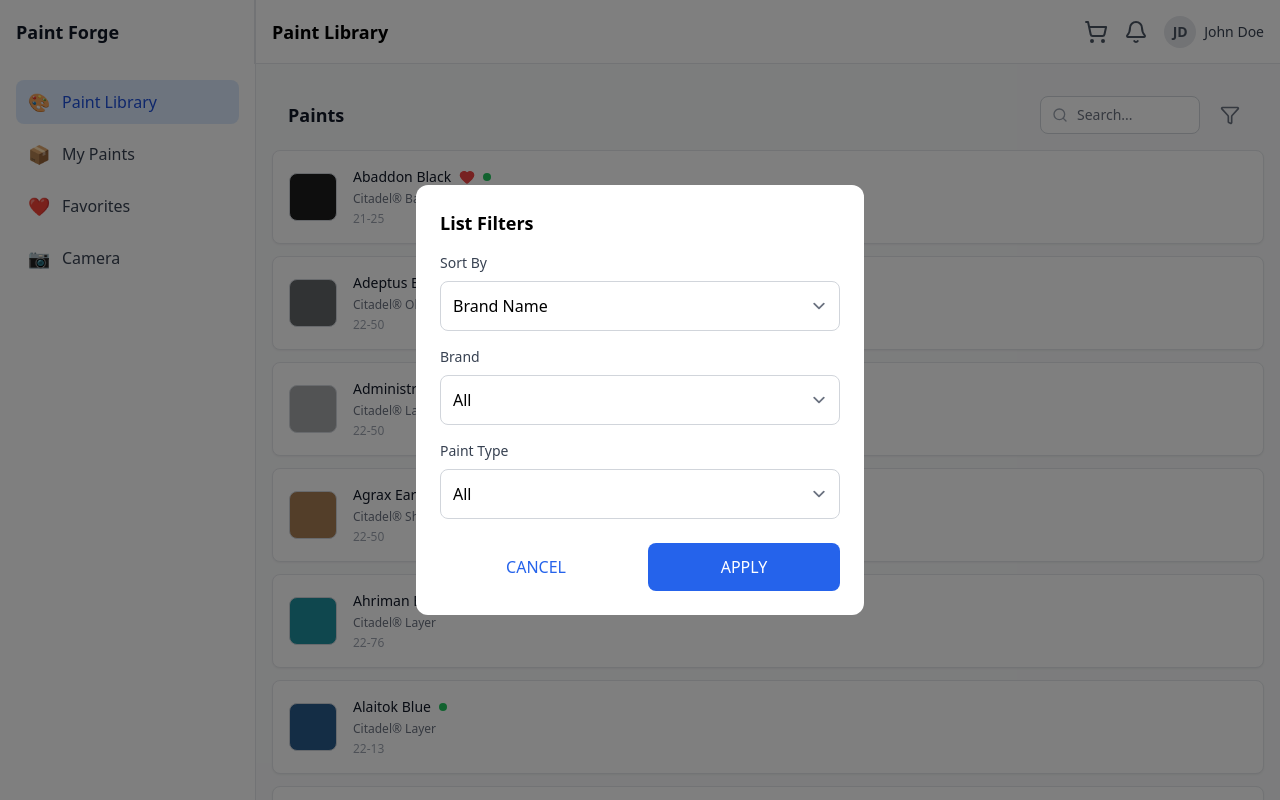
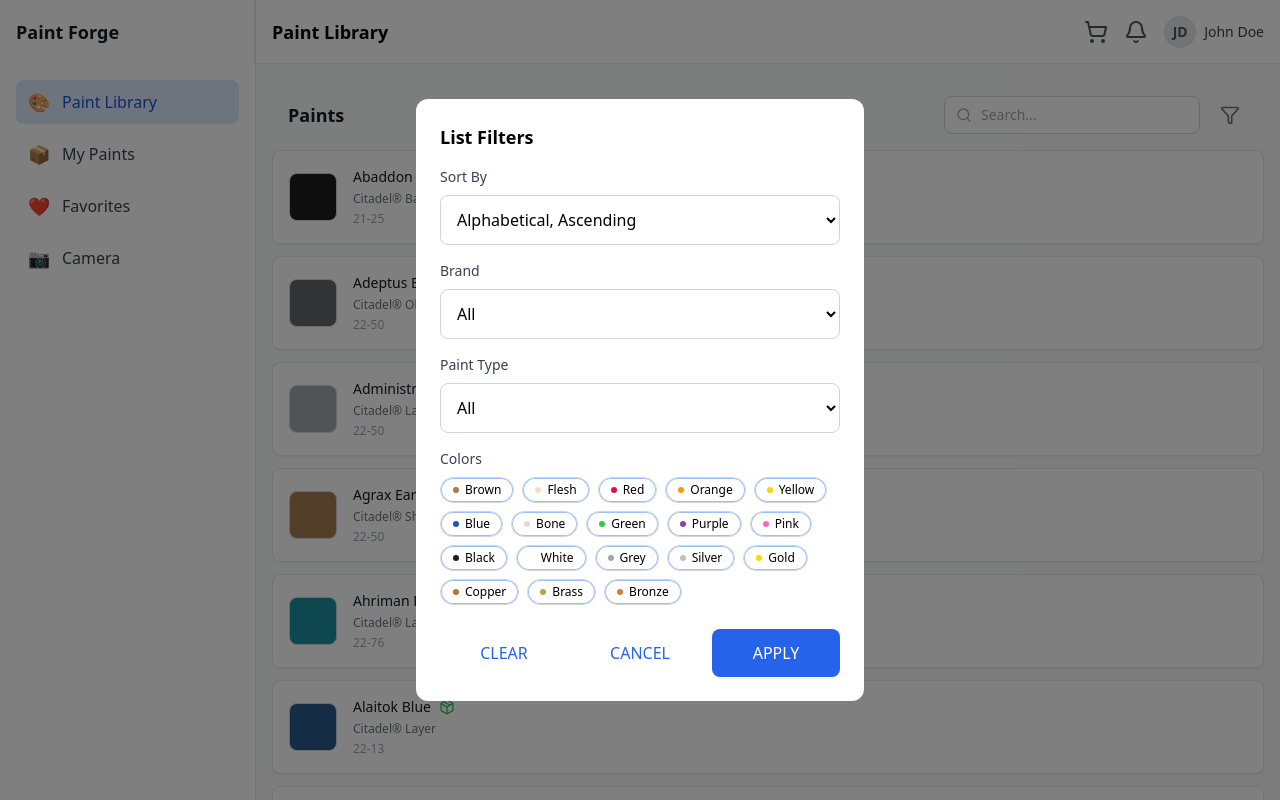
Before and after one commit to TK-Nelson/PaintForge, a React (Vite) app: page / in a window 1280 px wide. Both pictures are taken after a click on the button 1230 px from the left and 115 px from the top of the page. Shown: the top 800 px of the page. Built offline with nearby package versions, Linux system fonts and the light colour scheme.

Commit message:
Adding color filtering and other filtering interactions.

```diff
--- a/src/App.jsx
+++ b/src/App.jsx
@@ -4,6 +4,21 @@ import PaintCard from './components/PaintCard';
 import SideMenu from './components/SideMenu';
 import FilterModal from './components/FilterModal';
 import paints from './data/paints';
+
+// Helper function to categorize paint colors by name or hex
+const getColorCategory = (paint) => {
+  const name = paint.name.toLowerCase();
+  const hex = paint.hexColor?.toLowerCase() || '';
+
+  if (name.includes('red') || ['#dc143c', '#dd482b'].includes(hex)) return 'red';
+  if (name.includes('blue') || ['#1f56aa', '#295a8a', '#1f8f9c'].includes(hex)) return 'blue';
+  if (name.includes('green') || ['#2ecc40'].includes(hex)) return 'green';
+  if (name.includes('black') || ['#1c1c1c'].includes(hex)) return 'black';
+  if (name.includes('grey') || name.includes('gray') || ['#a4a7a8', '#636769'].includes(hex)) return 'grey';
+  if (name.includes('brown') || ['#a67c52'].includes(hex)) return 'brown';
+  // Add more mappings as needed
+  return '';
+};
 
 const PaintDashboard = () => {
   const [searchTerm, setSearchTerm] = useState('');
@@ -12,17 +27,91 @@ const PaintDashboard = () => {
   const [activeTab, setActiveTab] = useState('library');
   const [showSideMenu, setShowSideMenu] = useState(false);
 
-  // Filter paints based on search and filters
+  // Store filter modal state
+  const [filterState, setFilterState] = useState({
+    color: '',
+    sortBy: 'name', // Default to Alphabetical
+    brand: '',
+    paintType: '',
+  });
+
+  // Handle filter modal apply
+  const handleApplyFilters = (filters) => {
+    setFilterState(filters);
+  };
+
+  // Handle filter modal clear
+  const handleClearFilters = () => {
+    setFilterState({
+      color: '',
+      sortBy: '',
+      brand: '',
+      paintType: '',
+    });
+  };
+
+  // Filtering logic
   const filteredPaints = useMemo(() => {
-    return paints.filter(paint => {
-      const matchesSearch = paint.name.toLowerCase().includes(searchTerm.toLowerCase()) ||
-        paint.brand.toLowerCase().includes(searchTerm.toLowerCase());
-      const matchesFilter = selectedFilter === 'all' ||
-        (selectedFilter === 'owned' && paint.isOwned) ||
-        (selectedFilter === 'favorites' && paint.isFavorite);
-      return matchesSearch && matchesFilter;
-    });
-  }, [searchTerm, selectedFilter]);
+    return paints
+      .filter(paint => {
+        // Search filter
+        const matchesSearch =
+          paint.name.toLowerCase().includes(searchTerm.toLowerCase()) ||
+          paint.brand.toLowerCase().includes(searchTerm.toLowerCase());
+
+        // Tab filter
+        const matchesTab =
+          selectedFilter === 'all' ||
+          (selectedFilter === 'owned' && paint.isOwned) ||
+          (selectedFilter === 'favorites' && paint.isFavorite);
+
+        // Brand filter
+        const matchesBrand =
+          !filterState.brand || paint.brand === filterState.brand;
+
+        // Paint type filter
+        const matchesType =
+          !filterState.paintType || paint.type === filterState.paintType;
+
+        // Color filter
+        const matchesColor =
+          !filterState.color || getColorCategory(paint) === filterState.color;
+
+        return (
+          matchesSearch &&
+          matchesTab &&
+          matchesBrand &&
+          matchesType &&
+          matchesColor
+        );
+      })
+      .sort((a, b) => {
+        if (filterState.sortBy === 'brand') {
+          return a.brand.localeCompare(b.brand);
+        }
+        if (filterState.sortBy === 'name') {
+          return a.name.localeCompare(b.name);
+        }
+        if (filterState.sortBy === 'name-desc') {
+          return b.name.localeCompare(a.name);
+        }
+        if (filterState.sortBy === 'color') {
+          return getColorCategory(a).localeCompare(getColorCategory(b));
+        }
+        return 0;
+      });
+  }, [searchTerm, selectedFilter, filterState]);
+
+  // Helper to count active filters (excluding defaults)
+  const getActiveFilterCount = () => {
+    let count = 0;
+    // Only count if not default
+    if (filterState.sortBy && filterState.sortBy !== 'name') count++;
+    if (filterState.brand && filterState.brand !== '') count++;
+    if (filterState.paintType && filterState.paintType !== '') count++;
+    if (filterState.color && filterState.color !== '') count++;
+    return count;
+  };
 
   return (
     <div className="min-h-screen bg-gray-50 lg:flex">
@@ -99,7 +188,7 @@ const PaintDashboard = () => {
           <div className="flex items-center justify-between p-4 lg:min-h-16">
             <h2 className="text-lg font-semibold text-gray-900">Paints</h2>
             <div className="flex items-center space-x-3">
-              <div className="relative w-40">
+              <div className="relative w-32 sm:w-40 md:w-56 lg:w-64">
                 <Search className="absolute left-3 top-1/2 transform -translate-y-1/2 w-4 h-4 text-gray-400" />
                 <input
                   type="text"
@@ -111,9 +200,14 @@ const PaintDashboard = () => {
               </div>
               <button
                 onClick={() => setShowFilters(true)}
-                className="ml-2 p-2 rounded-full hover:bg-gray-100"
+                className="ml-2 p-2 rounded-full hover:bg-gray-100 relative"
               >
                 <Filter className="w-5 h-5 text-gray-500" />
+                {getActiveFilterCount() > 0 && (
+                  <span className="absolute -bottom-1 -right-1 bg-red-600 text-white text-xs font-bold rounded-full w-5 h-5 flex items-center justify-center border-2 border-white shadow">
+                    {getActiveFilterCount()}
+                  </span>
+                )}
               </button>
             </div>
           </div>
@@ -152,7 +246,14 @@ const PaintDashboard = () => {
         </div>
 
         {/* Filter Modal */}
-        {showFilters && <FilterModal setShowFilters={setShowFilters} />}
+        {showFilters && (
+          <FilterModal
+            setShowFilters={setShowFilters}
+            onApply={handleApplyFilters}
+            onClear={handleClearFilters}
+            currentFilters={filterState}
+          />
+        )}
       </div>
     </div>
   );
--- a/src/components/FilterModal.jsx
+++ b/src/components/FilterModal.jsx
@@ -1,48 +1,192 @@
-import React from 'react';
+import React, { useState, useRef } from 'react';
 
-const FilterModal = ({ setShowFilters }) => (
-  <div className="fixed inset-0 bg-black bg-opacity-50 z-50 flex items-center justify-center">
-    <div className="bg-white w-full max-w-md rounded-xl p-6 mx-4 lg:max-h-none max-h-96 overflow-y-auto">
+// Utility to determine if a color is "light" or "dark" for contrast
+function getContrastYIQ(hexcolor) {
+  // Remove hash if present
+  hexcolor = hexcolor.replace('#', '');
+  // Convert 3-digit hex to 6-digit
+  if (hexcolor.length === 3) {
+    hexcolor = hexcolor.split('').map(x => x + x).join('');
+  }
+  const r = parseInt(hexcolor.substr(0,2),16);
+  const g = parseInt(hexcolor.substr(2,2),16);
+  const b = parseInt(hexcolor.substr(4,2),16);
+  // YIQ formula
+  const yiq = ((r*299)+(g*587)+(b*114))/1000;
+  return yiq >= 128 ? 'black' : 'white';
+}
+
+const COLOR_CATEGORIES = [
+  { name: 'Brown', value: 'brown', color: '#A67C52' },
+  { name: 'Flesh', value: 'flesh', color: '#FFDAB9' },
+  { name: 'Red', value: 'red', color: '#DC143C' },
+  { name: 'Orange', value: 'orange', color: '#FF9900' },
+  { name: 'Yellow', value: 'yellow', color: '#FFD600' },
+  { name: 'Blue', value: 'blue', color: '#1F56AA' },
+  { name: 'Bone', value: 'bone', color: '#E3DAC9' },
+  { name: 'Green', value: 'green', color: '#2ECC40' },
+  { name: 'Purple', value: 'purple', color: '#8E44AD' },
+  { name: 'Pink', value: 'pink', color: '#FF69B4' },
+  { name: 'Black', value: 'black', color: '#1C1C1C' },
+  { name: 'White', value: 'white', color: '#FFFFFF' },
+  { name: 'Grey', value: 'grey', color: '#A4A7A8' },
+  { name: 'Silver', value: 'silver', color: '#C0C0C0' },
+  { name: 'Gold', value: 'gold', color: '#FFD700' },
+  { name: 'Copper', value: 'copper', color: '#B87333' },
+  { name: 'Brass', value: 'brass', color: '#B5A642' },
+  { name: 'Bronze', value: 'bronze', color: '#CD7F32' }
+];
+
+const FilterModal = ({ setShowFilters, onApply, onClear, currentFilters }) => {
+  const [selectedColor, setSelectedColor] = useState(currentFilters?.color || '');
+  const [sortBy, setSortBy] = useState(currentFilters?.sortBy || 'name');
+  const [brand, setBrand] = useState(currentFilters?.brand || '');
+  const [paintType, setPaintType] = useState(currentFilters?.paintType || '');
+
+  const modalRef = useRef(null);
+
+  // Close modal if clicking outside of the modal content
+  const handleOverlayClick = (e) => {
+    if (modalRef.current && !modalRef.current.contains(e.target)) {
+      setShowFilters(false);
+    }
+  };
+
+  const handleApply = () => {
+    onApply({
+      color: selectedColor,
+      sortBy,
+      brand,
+      paintType,
+    });
+    setShowFilters(false);
+  };
+
+  const handleClear = () => {
+    setSelectedColor('');
+    setSortBy('name');
+    setBrand('');
+    setPaintType('');
+    if (onClear) onClear();
+    setShowFilters(false);
+  };
+
+  return (
+    <div
+      className="fixed inset-0 bg-black bg-opacity-50 z-50 flex items-center justify-center"
+      onMouseDown={handleOverlayClick}
+    >
+      <div
+        ref={modalRef}
+        className="bg-white w-full max-w-md rounded-xl p-6 mx-4 lg:max-h-none max-h-96 overflow-y-auto"
+        onMouseDown={e => e.stopPropagation()}
+      >
         <h3 className="text-lg font-semibold mb-4">List Filters</h3>
         <div className="space-y-4">
           <div>
             <label className="block text-sm font-medium text-gray-700 mb-2">Sort By</label>
-          <select className="w-full p-3 border border-gray-300 rounded-lg bg-white">
-            <option>Brand Name</option>
-            <option>Paint Name</option>
-            <option>Color</option>
+            <select
+              className="w-full p-3 border border-gray-300 rounded-lg bg-white"
+              value={sortBy}
+              onChange={e => setSortBy(e.target.value)}
+            >
+              <option value="name">Alphabetical, Ascending</option>
+              <option value="name-desc">Alphabetical, Descending</option>
+              <option value="brand">Brand Name</option>
+              <option value="color">Color</option>
             </select>
           </div>
           <div>
             <label className="block text-sm font-medium text-gray-700 mb-2">Brand</label>
-          <select className="w-full p-3 border border-gray-300 rounded-lg bg-white">
-            <option>All</option>
-            <option>Citadel</option>
-            <option>Vallejo</option>
-            <option>Army Painter</option>
+            <select
+              className="w-full p-3 border border-gray-300 rounded-lg bg-white"
+              value={brand}
+              onChange={e => setBrand(e.target.value)}
+            >
+              <option value="">All</option>
+              <option value="Citadel">Citadel</option>
+              <option value="Vallejo">Vallejo</option>
+              <option value="Army Painter">Army Painter</option>
             </select>
           </div>
           <div>
             <label className="block text-sm font-medium text-gray-700 mb-2">Paint Type</label>
-          <select className="w-full p-3 border border-gray-300 rounded-lg bg-white">
-            <option>All</option>
-            <option>Base</option>
-            <option>Layer</option>
-            <option>Shade</option>
-            <option>Dry</option>
+            <select
+              className="w-full p-3 border border-gray-300 rounded-lg bg-white"
+              value={paintType}
+              onChange={e => setPaintType(e.target.value)}
+            >
+              <option value="">All</option>
+              <option value="Base">Base</option>
+              <option value="Layer">Layer</option>
+              <option value="Shade">Shade</option>
+              <option value="Dry">Dry</option>
             </select>
           </div>
+          <div>
+            <label className="block text-sm font-medium text-gray-700 mb-2">Colors</label>
+            <div className="flex flex-wrap gap-2">
+              {COLOR_CATEGORIES.map(color => {
+                const isSelected = selectedColor === color.value;
+                // For selected, use the color as background, so contrast is with color.color
+                // For unselected, background is white, so contrast is with white
+                const fontColor = isSelected
+                  ? getContrastYIQ(color.color) === 'black' ? 'text-black' : 'text-white'
+                  : 'text-black';
+                const borderColor = isSelected ? `border-[${color.color}]` : 'border-gray-300';
+                const bgColor = isSelected ? '' : 'bg-white';
+                return (
+                  <button
+                    key={color.value}
+                    type="button"
+                    onClick={() => setSelectedColor(isSelected ? '' : color.value)}
+                    className={`
+                      inline-flex items-center gap-x-1.5 px-3 py-1 rounded-full text-xs font-medium ring-1 ring-inset
+                      border ${borderColor} ${bgColor} ${fontColor}
+                      transition focus:outline-none
+                      ${isSelected ? 'shadow' : ''}
+                    `}
+                    style={{
+                      borderColor: isSelected ? color.color : undefined,
+                      backgroundColor: isSelected ? color.color : undefined,
+                      borderWidth: '1.5px',
+                      cursor: 'pointer'
+                    }}
+                    aria-pressed={isSelected}
+                    aria-label={color.name}
+                  >
+                    <span
+                      className="flex-none rounded-full h-1.5 w-1.5"
+                      style={{
+                        backgroundColor: isSelected ? '#2563eb' : color.color // #2563eb is Tailwind blue-600
+                      }}
+                    />
+                    {color.name}
+                  </button>
+                );
+              })}
             </div>
-      <div className="flex space-x-4 mt-6">
+          </div>
+        </div>
+        <div className="flex space-x-2 mt-6">
+          <button
+            onClick={handleClear}
+            className="flex-1 py-3 text-blue-600 font-medium"
+            type="button"
+          >
+            CLEAR
+          </button>
           <button
             onClick={() => setShowFilters(false)}
             className="flex-1 py-3 text-blue-600 font-medium"
+            type="button"
           >
             CANCEL
           </button>
           <button
-          onClick={() => setShowFilters(false)}
+            onClick={handleApply}
             className="flex-1 py-3 bg-blue-600 text-white rounded-lg font-medium"
+            type="button"
           >
             APPLY
           </button>
@@ -50,5 +194,6 @@ const FilterModal = ({ setShowFilters }) => (
       </div>
     </div>
   );
+};
 
 export default FilterModal;
--- a/src/components/PaintCard.jsx
+++ b/src/components/PaintCard.jsx
@@ -1,4 +1,5 @@
 import { Heart } from 'lucide-react';
+import { Package } from 'lucide-react'; // Import the owned icon (box icon)
 
 const PaintCard = ({ paint }) => (
   <div className="bg-white rounded-lg shadow-sm border border-gray-200 overflow-hidden hover:shadow-md transition-shadow">
@@ -17,7 +18,7 @@ const PaintCard = ({ paint }) => (
               <Heart className="w-4 h-4 text-red-500 fill-current" />
             )}
             {paint.isOwned && (
-              <div className="w-2 h-2 bg-green-500 rounded-full" />
+              <Package className="w-4 h-4 text-green-500" /> // Use owned icon
             )}
           </div>
         </div>
--- a/tailwind.config.js
+++ b/tailwind.config.js
@@ -1,13 +1,11 @@
 /** @type {import('tailwindcss').Config} */
 export default {
   content: [
-    "./index.html",
-    "./src/**/*.{js,ts,jsx,tsx}",
+    "./src/**/*.{js,jsx,ts,tsx}",
+    "./node_modules/tw-elements-react/dist/**/*.js"
   ],
   theme: {
     extend: {},
   },
-  plugins: [
-    require('@tailwindcss/forms'),
-  ],
+  plugins: [],
 }
```
Also changed, not shown: 1 other file (tests, documents, lock files or other folders). Lines whose indentation alone changed are shown as unchanged.
